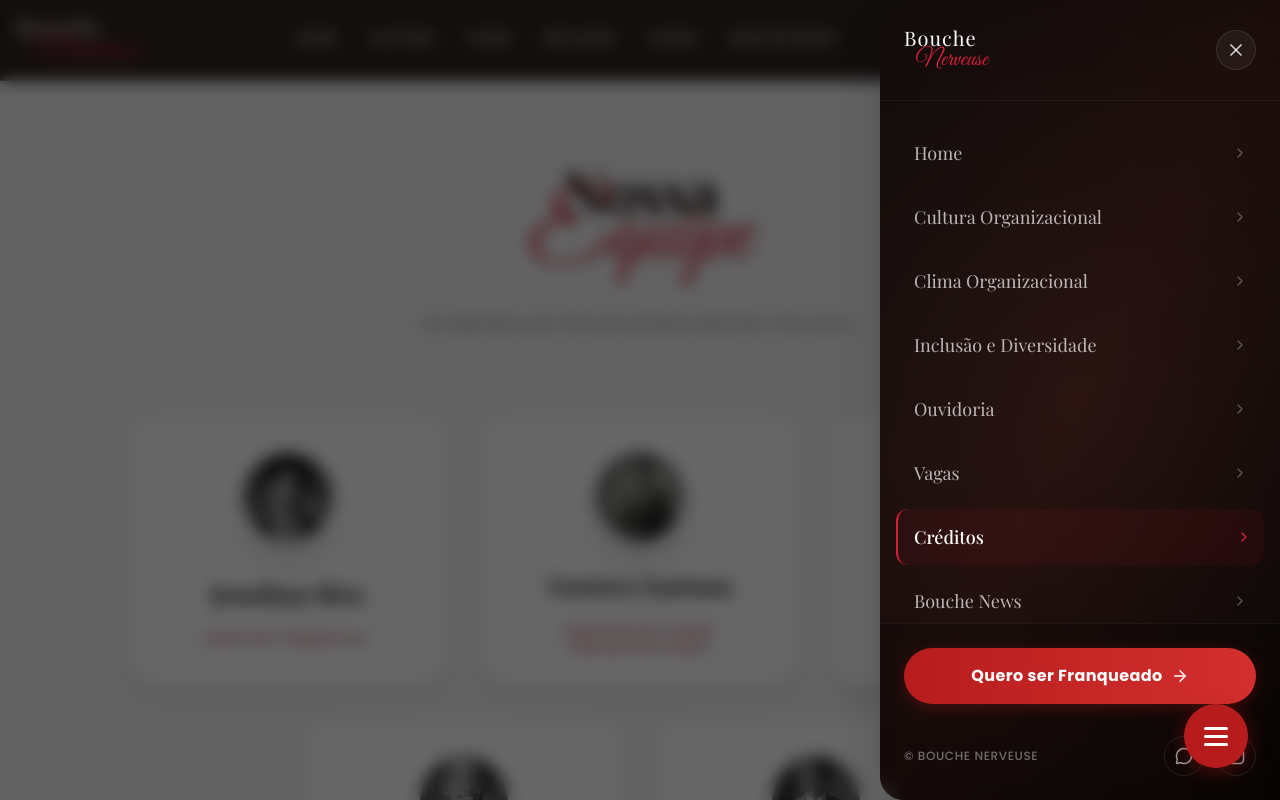
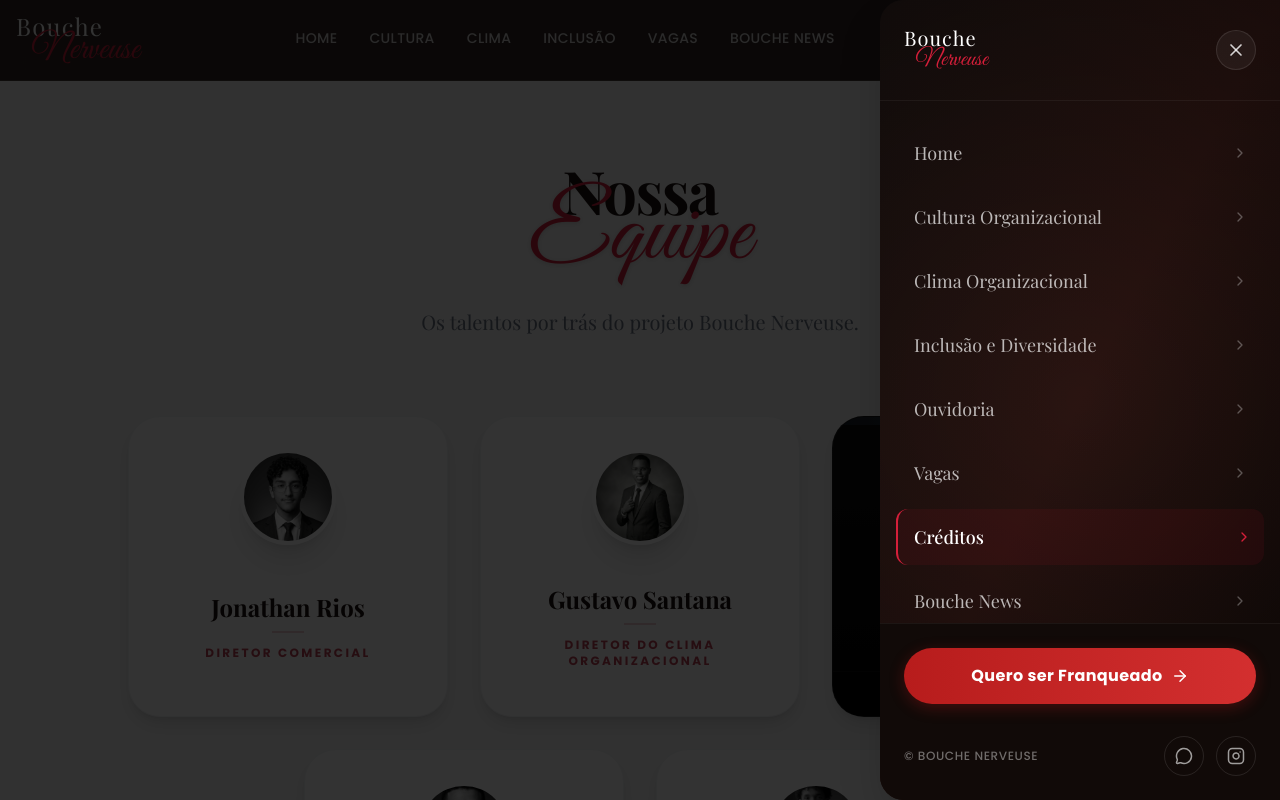
Before and after one commit to Wozdelta/bouche-nerveuse-senai, a Next.js app: page /creditos in a window 1280 px wide. Both pictures are taken after a click on the button "Open Menu". Shown: the top 800 px of the page. Built offline with nearby package versions, Linux system fonts and the light colour scheme; grey boxes are pictures that could not be loaded; a web font is replaced by a local one.

Commit message:
feat: add credits page with team profiles, navigation components, and memorial tribute section

```diff
--- a/app/creditos/page.tsx
+++ b/app/creditos/page.tsx
@@ -2,16 +2,18 @@
 
 import Image from 'next/image';
 import { Instagram, MessageCircle, ArrowRight, Menu, X } from 'lucide-react';
-import { useState } from 'react';
+import { useState, useRef } from 'react';
 
 export default function CreditosPage() {
     const [isModalOpen, setIsModalOpen] = useState(false);
   const [isVagaAlertOpen, setIsVagaAlertOpen] = useState(false);
+  const [isLutoModalOpen, setIsLutoModalOpen] = useState(false);
+  const audioRef = useRef<HTMLAudioElement | null>(null);
 
   const team = [
     { name: "Jonathan Rios", role: "Diretor Comercial", initials: "JR", badge: "Research", image: "/Jonathan.png" },
     { name: "Gustavo Santana", role: "Diretor do Clima Organizacional", initials: "GS", badge: "TPM", image: "/gustavo.png" },
-    { name: "João Abiel", role: "Diretor de Marketing", initials: "JA", badge: "Data", image: "/Abiel.png" },
+    { name: "João Abiel", role: "Diretor de Marketing", initials: "JA", badge: "Data", image: "/Abiel.png", isLuto: true },
     { name: "Kaiky Leão", role: "Diretor de Inclusão Diversidade", initials: "KL", badge: "Data", image: "/kaiky.png" },
     { name: "José Milton", role: "Diretor de Tecnologia", initials: "JM", badge: "Eng", image: "/Jose.png" },
   ];
@@ -36,29 +38,64 @@
             {team.map((member, idx) => (
               <div
                 key={idx}
-                className={`bg-white rounded-[2rem] p-8 shadow-lg hover:shadow-2xl transition-all duration-500 border border-gray-100 flex flex-col items-center text-center group hover:-translate-y-2 relative overflow-hidden md:col-span-2 lg:col-span-2 ${
+                onClick={member.isLuto ? () => {
+                  setIsLutoModalOpen(true);
+                  if (audioRef.current) {
+                    audioRef.current.currentTime = 0;
+                    audioRef.current.play();
+                  }
+                } : undefined}
+                className={`rounded-[2rem] p-8 shadow-lg transition-all duration-500 border flex flex-col items-center text-center group hover:-translate-y-2 relative overflow-hidden md:col-span-2 lg:col-span-2 ${
+                  member.isLuto ? 'bg-gradient-to-b from-[#111111] to-[#050505] border-white/5 hover:shadow-[0_15px_40px_rgba(30,0,0,0.6)] cursor-pointer' : 'bg-white hover:shadow-2xl border-gray-100'
+                } ${
                   idx === 3 ? 'lg:col-start-2' : ''
                 } ${
                   idx === 4 ? 'md:col-start-2 lg:col-start-4' : ''
                 }`}
               >
-                <div className="absolute top-0 left-0 w-full h-2 bg-gradient-to-r from-wine-light to-wine opacity-0 group-hover:opacity-100 transition-opacity duration-500"></div>
+                <div className={`absolute top-0 left-0 w-full h-2 transition-opacity duration-500 ${
+                  member.isLuto ? 'bg-gradient-to-r from-gray-800 via-gray-600 to-gray-800 opacity-60' : 'bg-gradient-to-r from-wine-light to-wine opacity-0 group-hover:opacity-100'
+                }`}></div>
 
-                <div className="w-24 h-24 rounded-full overflow-hidden shrink-0 shadow-xl mb-6 group-hover:scale-110 transition-transform duration-500 border-4 border-white">
+                {member.isLuto && (
+                  <div className="absolute top-6 right-[-35px] font-serif font-bold text-[10px] uppercase tracking-widest text-[#a0a0a0] rotate-45 border-y border-white/10 bg-black/80 py-1.5 w-32 shadow-2xl z-20 flex justify-center">
+                    LUTO
+                  </div>
+                )}
+                <div className={`w-24 h-24 rounded-full overflow-hidden shrink-0 shadow-xl mb-6 group-hover:scale-110 transition-transform duration-500 border-4 ${
+                  member.isLuto ? 'border-gray-800/80 grayscale contrast-125' : 'border-white'
+                }`}>
                   <Image
                     src={member.image}
                     alt={member.name}
                     width={96}
                     height={96}
-                    className="object-cover w-full h-full hover:scale-105 transition-transform duration-300"
+                    className={`object-cover w-full h-full hover:scale-105 transition-transform duration-300 ${member.isLuto ? 'grayscale opacity-60 mix-blend-luminosity' : ''}`}
 
                   />
                 </div>
 
-                <div className="flex-1 flex flex-col justify-center">
-                  <h3 className="text-2xl font-serif font-bold text-brown-dark mb-2 group-hover:text-wine transition-colors duration-300">{member.name}</h3>
-                  <div className="w-8 h-0.5 bg-wine/20 mx-auto mb-3 group-hover:w-16 group-hover:bg-wine transition-all duration-500"></div>
-                  <p className="text-wine/80 font-bold text-xs uppercase tracking-[0.2em]">{member.role}</p>
+                <div className="flex-1 flex flex-col justify-center relative z-10 w-full">
+                  <h3 className={`text-2xl font-serif font-bold mb-2 transition-colors duration-300 ${
+                    member.isLuto ? 'text-gray-300 group-hover:text-white' : 'text-brown-dark group-hover:text-wine'
+                  }`}>{member.name}</h3>
+                  <div className={`w-8 h-0.5 mx-auto mb-3 group-hover:w-16 transition-all duration-500 ${
+                    member.isLuto ? 'bg-gray-600 group-hover:bg-red-900/50' : 'bg-wine/20 group-hover:bg-wine'
+                  }`}></div>
+                  <p className={`font-bold text-xs uppercase tracking-[0.2em] ${
+                    member.isLuto ? 'text-gray-500' : 'text-wine/80'
+                  }`}>{member.role}</p>
+
+                  {member.isLuto && (
+                    <div className="mt-8 -mx-8 -mb-8 py-3.5 bg-gradient-to-r from-[#000] via-[#111] to-[#000] border-t border-white/5 relative overflow-hidden flex justify-center items-center group-hover:via-[#1a1212] transition-colors duration-500">
+                      <div className="absolute inset-0 bg-[radial-gradient(ellipse_at_center,_rgba(255,0,0,0.05)_0%,_transparent_100%)] opacity-0 group-hover:opacity-100 transition-opacity duration-700"></div>
+                      <span className="relative z-10 font-sans font-bold text-[0.65rem] uppercase tracking-[0.3em] text-[#555] group-hover:text-[#aaa] transition-colors duration-500 flex items-center gap-3">
+                        <span className="w-1.5 h-1.5 rounded-full bg-gray-800 group-hover:bg-red-900/40 transition-colors duration-500"></span>
+                        Saiu da Embraer
+                        <span className="w-1.5 h-1.5 rounded-full bg-gray-800 group-hover:bg-red-900/40 transition-colors duration-500"></span>
+                      </span>
+                    </div>
+                  )}
                 </div>
               </div>
             ))}
@@ -150,6 +187,69 @@
           </div>
         </div>
       )}
+
+      {/* Luto Alert Modal Estilizado */}
+      {isLutoModalOpen && (
+        <div className="fixed inset-0 z-[120] flex items-center justify-center p-4 sm:p-8 bg-[#030303]/95 backdrop-blur-3xl transition-opacity duration-700">
+          <div className="relative w-full max-w-xl group animate-in fade-in zoom-in duration-700 ease-out">
+            {/* Ambient Background Glow */}
+            <div className="absolute inset-0 bg-gradient-to-b from-red-900/20 via-transparent to-transparent blur-[100px] pointer-events-none"></div>
+
+            {/* Main Modal Container */}
+            <div className="relative bg-[#0a0a0a] rounded-[2.5rem] shadow-[0_0_80px_rgba(40,0,0,0.5)] border border-white/5 overflow-hidden flex flex-col items-center">
+
+              {/* Close Button */}
+              <button
+                onClick={() => {
+                  setIsLutoModalOpen(false);
+                  if (audioRef.current) {
+                    audioRef.current.pause();
+                  }
+                }}
+                className="absolute top-6 right-6 w-12 h-12 rounded-full bg-white/5 hover:bg-white/10 border border-white/10 backdrop-blur-xl shadow-lg flex items-center justify-center text-white/50 hover:text-white transition-all duration-300 z-30 hover:scale-105 active:scale-95 group/close"
+              >
+                <X size={20} className="group-hover/close:rotate-90 transition-transform duration-300" />
+              </button>
+
+              {/* Top Banner inside Modal */}
+              <div className="w-full pt-10 pb-6 flex flex-col items-center relative z-10 bg-gradient-to-b from-black via-[#0a0a0a] to-transparent">
+                <span className="font-serif italic text-white/40 text-sm mb-2 tracking-widest">Em Memória</span>
+                <div className="h-[2px] w-16 bg-gradient-to-r from-transparent via-red-900/50 to-transparent mb-3"></div>
+                <h3 className="font-serif text-4xl font-bold text-white/90 drop-shadow-2xl">João Abiel</h3>
+              </div>
+
+              {/* The Image inside a museum frame */}
+              <div className="relative w-full px-6 pb-4">
+                <div className="relative rounded-[1.5rem] overflow-hidden border border-white/5 bg-black shadow-[0_20px_50px_rgba(0,0,0,0.8)] flex justify-center">
+                  <div className="absolute inset-0 border border-white/10 rounded-[1.5rem] z-10 pointer-events-none mix-blend-overlay"></div>
+
+                  <img
+                    src="/images/AbielLuto/Modern Aesthetic Wedding Photo Collage Instagram Post.png"
+                    alt="Homenagem Abiel"
+                    className="w-full h-auto max-h-[60vh] object-contain opacity-90 sepia-[0.1] contrast-[1.05]"
+                  />
+                </div>
+              </div>
+
+              {/* Footer Quote */}
+              <div className="w-full pb-10 pt-2 flex flex-col items-center px-8 text-center relative z-10">
+                <p className="font-sans text-[10px] uppercase tracking-[0.4em] text-[#666] mb-4">
+                  Eterno Diretor de Marketing
+                </p>
+                <p className="font-serif italic text-white/30 text-sm sm:text-base leading-relaxed max-w-[320px]">
+                  &quot;Não vai fazer falta&quot;
+                </p>
+              </div>
+
+              <audio
+                ref={audioRef}
+                src="/images/AbielLuto/- Vai na paz irmao fica com Deus 😢 - Cr divulga (youtube).mp3"
+                loop
+              />
+            </div>
+          </div>
+        </div>
+      )}
     </div>
   );
 }
--- a/components/DrawerMenu.tsx
+++ b/components/DrawerMenu.tsx
@@ -55,7 +55,7 @@
             animate={{ opacity: 1 }}
             exit={{ opacity: 0 }}
             transition={{ duration: 0.3, ease: 'easeInOut' }}
-            className="fixed inset-0 bg-black/60 backdrop-blur-sm z-[60]"
+            className="fixed inset-0 bg-black/80 z-[60]"
             onClick={onClose}
           />
 
@@ -84,7 +84,7 @@
                 <button
                   onClick={onClose}
                   aria-label="Fechar menu"
-                  className="w-10 h-10 rounded-full bg-white/5 border border-white/10 backdrop-blur-md flex items-center justify-center text-white/80 hover:text-white hover:bg-white/10 hover:scale-95 transition-all active:scale-90"
+                  className="w-10 h-10 rounded-full bg-white/5 border border-white/10 flex items-center justify-center text-white/80 hover:text-white hover:bg-white/10 hover:scale-95 transition-all active:scale-90"
                 >
                   <X size={20} />
                 </button>
@@ -113,7 +113,7 @@
               </div>
 
               {/* Rodapé / CTA */}
-              <div className="p-6 bg-black/20 border-t border-white/5 backdrop-blur-sm">
+              <div className="p-6 bg-[#110a08] border-t border-white/5">
                 <a
                   href="/franquia"
                   onClick={onClose}
--- a/components/SiteHeader.tsx
+++ b/components/SiteHeader.tsx
@@ -19,7 +19,7 @@
       {/* Floating Action Button */}
       <button
         onClick={() => setIsMenuOpen(true)}
-        className="fixed bottom-8 right-8 z-[90] w-16 h-16 bg-[#b71c1c] hover:bg-[#d32f2f] text-white rounded-full shadow-[0_4px_20px_rgba(183,28,28,0.4)] hover:shadow-[0_6px_25px_rgba(183,28,28,0.6)] flex items-center justify-center transition-all duration-300 hover:scale-105 active:scale-95"
+        className={`fixed bottom-8 right-8 z-[90] w-16 h-16 bg-[#b71c1c] text-white rounded-full shadow-[0_4px_20px_rgba(183,28,28,0.4)] flex items-center justify-center transition-all duration-300 ${isMenuOpen ? 'opacity-0 scale-50 pointer-events-none' : 'opacity-100 scale-100 hover:bg-[#d32f2f] hover:-translate-y-1 hover:shadow-[0_6px_25px_rgba(183,28,28,0.6)] active:scale-95'}`}
         aria-label="Open Menu"
       >
         <div className="flex flex-col gap-[5px] items-center justify-center w-6">
```
Also changed, not shown: 2 other files (tests, documents, lock files or other folders).
